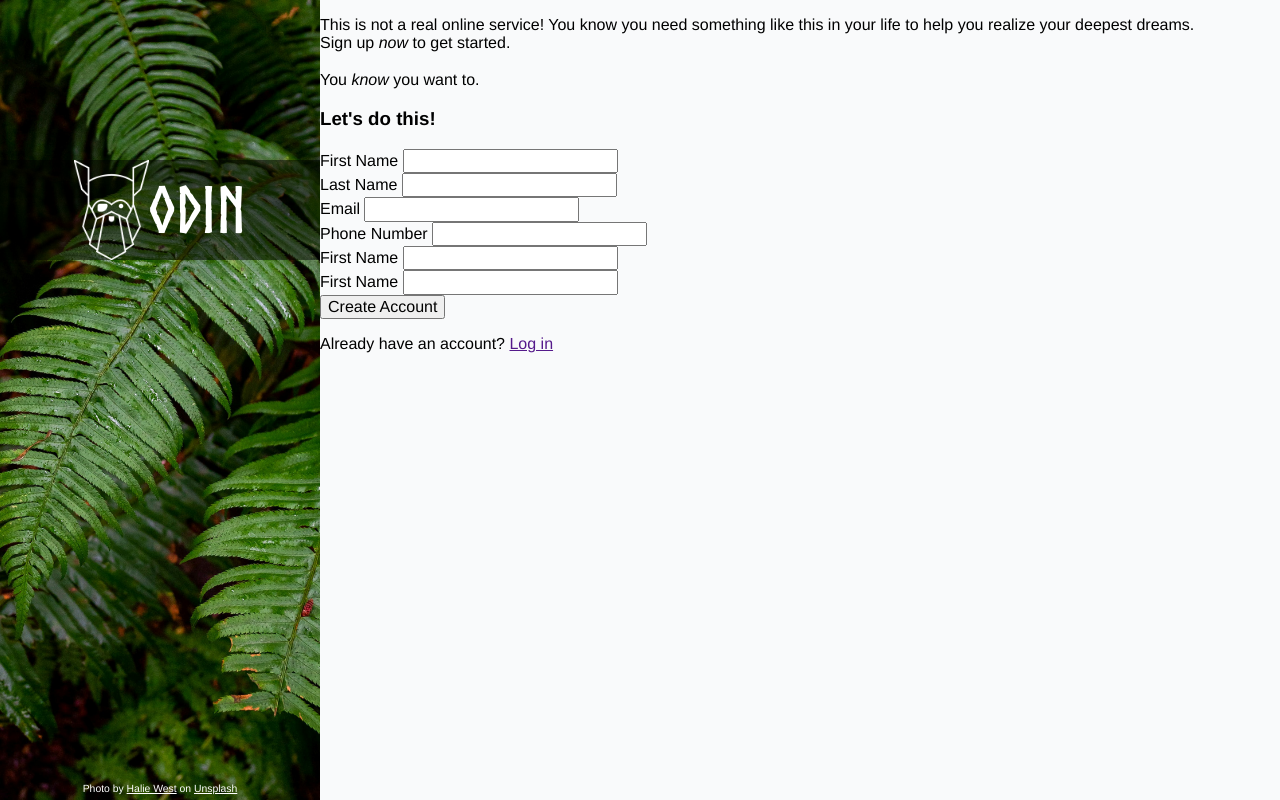
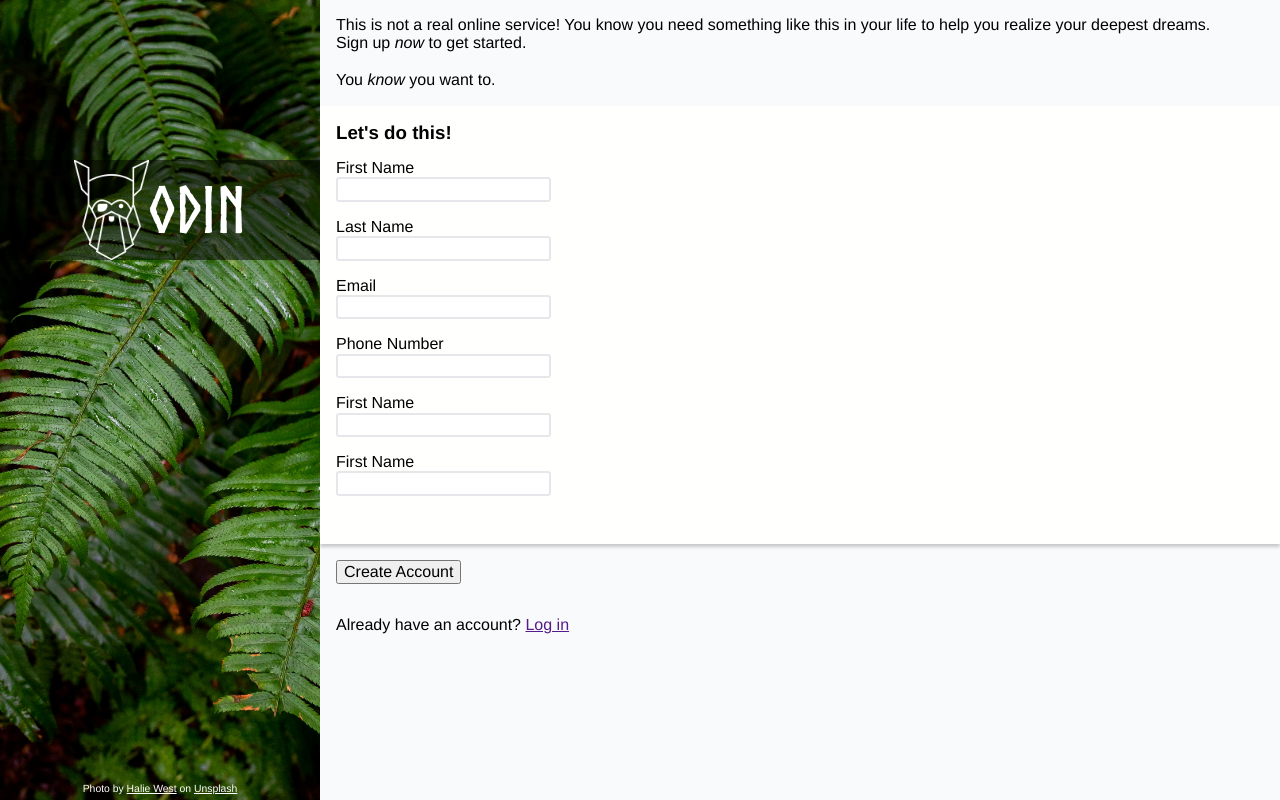
Before and after one commit to HASHHman/Sign-up-Form, a plain HTML site: page index.html in a window 1280 px wide. Drawn offline with Linux system fonts and the light colour scheme.

Commit message:
Add some basic style to the form

```diff
--- a/style.css
+++ b/style.css
@@ -423,3 +423,35 @@ main {
   font-size: 0.65rem;
   color: white;
 }
+
+main p {
+  margin: 1em;
+}
+
+form {
+  background: #FFFFFE;
+  padding: 1em 5em 2em 1em;
+  box-shadow: 0 0.2em 0.2em rgb(0 0 0 / 20%);
+}
+
+input {
+  border: 2px solid #E5E7EB;
+  border-radius: 0.2em;
+}
+
+form h3 {
+  margin: 0;
+}
+
+form label {
+  display: block;
+}
+
+form div {
+  margin: 1em;
+  margin-left: 0;
+}
+
+main button {
+  margin: 1em;
+}
```
